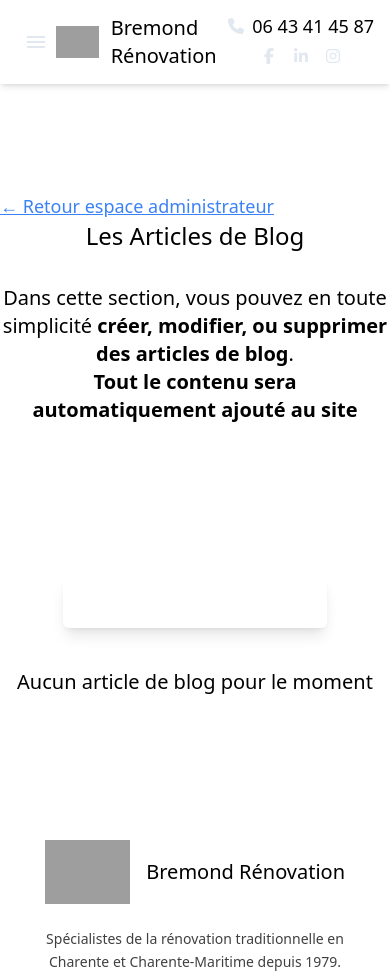
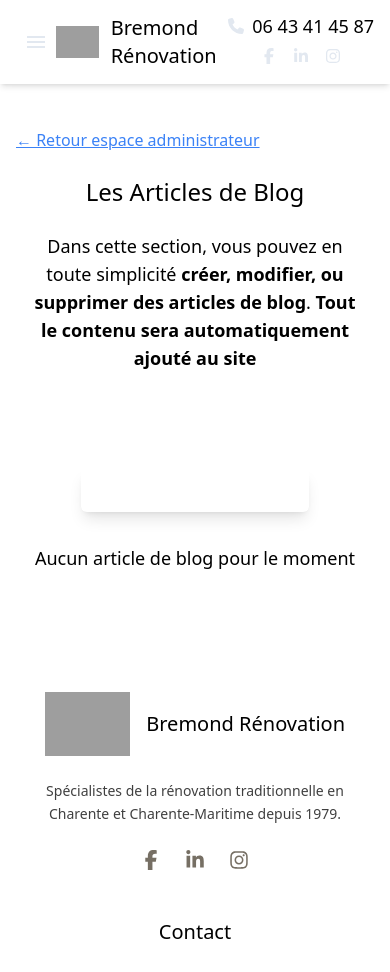
Before and after one commit to SuperGuirlande/bremond, a Django app: page /compte/blog in a window 390 px wide. Shown: the top 972 px of the page. Run offline with Django 4.2, Linux system fonts and the light colour scheme; the visitor is signed in with stand-in values (Sample User, id 1); data that the repository does not hold is empty; style sheets or scripts are compiled from the project's sources; some libraries are stand-ins or nearby versions; some web fonts are replaced; grey boxes are pictures that could not be loaded.

Commit message:
Responsive blog admin

```diff
--- a/project/accounts/templates/accounts/admin_blog.html
+++ b/project/accounts/templates/accounts/admin_blog.html
@@ -11,29 +11,29 @@ Espace Administrateur - Les Réalisations
 
 {% block content %}
 <!-- BLOG -->
-<section class="flex-1 w-full flex flex-col items-center justify-center py-20 bg-blanc relative z-[4] mt-28">
-    <div class="w-full max-w-[1280px] flex flex-col">
-        <a href="{% url 'admin_index' %}" class="text-blue-500 underline hover:text-blue-600 text-lg">← Retour espace administrateur</a>
+<section class="flex-1 w-full flex flex-col items-center justify-center py-12 sm:py-16 md:py-20 bg-blanc relative z-[4] mt-20 sm:mt-24 md:mt-28">
+    <div class="w-full max-w-[1280px] flex flex-col px-4 sm:px-6 md:px-8">
+        <a href="{% url 'admin_index' %}" class="text-blue-500 underline hover:text-blue-600 text-base sm:text-lg mb-6">← Retour espace administrateur</a>
         <h1 class="text-center playfair granit text-2xl sm:text-3xl md:text-4xl lg:text-5xl xl:text-6xl 2xl:text-7xl">
             Les Articles de Blog
         </h1>
-        <p class="text-xl raleway  charbon text-center my-8">
+        <p class="text-lg sm:text-xl raleway charbon text-center my-6 sm:my-8 px-4">
             Dans cette section, vous pouvez en toute simplicité <b>créer, modifier, ou supprimer des articles de blog</b>.
-            <br>
+            <br class="hidden sm:block">
             <b>Tout le contenu sera automatiquement ajouté au site</b>
         </p>
 
         {% if request.session.success %}
         <!-- ALERT / SUCCESS -->
-            <div class="w-full max-w-[600px] mx-auto bg-green-100 border-l-4 border-green-500 rounded-md p-4 mb-6">
+            <div class="w-full max-w-[600px] mx-auto bg-green-100 border-l-4 border-green-500 rounded-md p-3 sm:p-4 mb-6">
                 <div class="flex items-center">
                     <div class="flex-shrink-0">
-                        <svg class="h-5 w-5 text-green-500" viewBox="0 0 20 20" fill="currentColor">
+                        <svg class="h-4 w-4 sm:h-5 sm:w-5 text-green-500" viewBox="0 0 20 20" fill="currentColor">
                             <path fill-rule="evenodd" d="M10 18a8 8 0 100-16 8 8 0 000 16zm3.707-9.293a1 1 0 00-1.414-1.414L9 10.586 7.707 9.293a1 1 0 00-1.414 1.414l2 2a1 1 0 001.414 0l4-4z" clip-rule="evenodd"/>
                         </svg>
                     </div>
                     <div class="ml-3">
-                        <p class="text-green-700 font-medium text-lg">
+                        <p class="text-green-700 font-medium text-base sm:text-lg">
                             {{ request.session.success }}
                         </p>
                     </div>
@@ -44,47 +44,47 @@ Espace Administrateur - Les Réalisations
     </div>
 </section>
 
-<section class="w-full flex flex-col">
-
-    <div class="my-10 flex flex-col text-left w-full max-w-[1080px] mx-auto">
+<section class="w-full flex flex-col px-4 sm:px-6 md:px-8">
+    <div class="my-6 sm:my-8 md:my-10 flex flex-col text-left w-full max-w-[1080px] mx-auto">
         <a href="{% url 'create_article' %}" class="mx-auto">
-            <button class="bg-granit uppercase text-xl text-white py-3 px-8 rounded-md hover:bg-amber-900 hover:-translate-y-1
-                hover:shadow-xl shadow-lg transition-all duration-300 ease-in-out">
+            <button class="bg-granit uppercase text-lg sm:text-xl text-white py-2 sm:py-3 px-6 sm:px-8 rounded-md hover:bg-amber-900
+                hover:-translate-y-1 hover:shadow-xl shadow-lg transition-all duration-300 ease-in-out">
                 Rédiger un article
             </button>
         </a>
         {% if not articles.exists %}
-            <p class="text-xl md:text-2xl raleway font-light charbon my-10 text-center">
+            <p class="text-lg sm:text-xl md:text-2xl raleway font-light charbon my-8 sm:my-10 text-center">
                 Aucun article de blog pour le moment
             </p>
 
         {% else %}
-        <div class="my-10 flex flex-col gap-5">
+        <div class="my-6 sm:my-8 md:my-10 flex flex-col gap-4 sm:gap-5">
             {% for article in articles %}
-                <div class="bg-blanc rounded-2xl flex gap-5 sm:gap-10 p-3 sm:p-8 sm:px-12 items-center">
-                    <div class="h-40 basis-40 shrink-0 grow-0 overflow-hidden rounded-xl">
-                        <img src="{{article.thumbnail.url}}" alt="Miniture de l'article {{article.title}}" class="h-full w-full object-cover object-center hover:scale-105 transition-all duration-300">
+                <div class="bg-blanc rounded-xl sm:rounded-2xl flex flex-col sm:flex-row gap-3 sm:gap-5 md:gap-10 p-3 sm:p-6 md:p-8 md:px-12">
+                    <div class="h-32 sm:h-40 w-full sm:w-40 sm:basis-40 shrink-0 grow-0 overflow-hidden rounded-lg sm:rounded-xl">
+                        <img src="{{article.thumbnail.url}}" alt="Miniture de l'article {{article.title}}"
+                             class="h-full w-full object-cover object-center hover:scale-105 transition-all duration-300">
                     </div>
-                    <div class="flex flex-col gap-3 h-full">
+                    <div class="flex flex-col gap-2 sm:gap-3 h-full flex-1">
                         <p class="text-xs sm:text-sm raleway text-slate-500">
                             Rédigé le {{article.created_on}} | Dernière modification le {{article.last_updated}}
                         </p>
-                        <h3 class="text-xl sm:text-2xl playfair charbon font-semibold">{{article.title}}</h3>
-                        <p class="line-clamp-2 text-lg font-light raleway charbon">{{article.introduction}}</p>
+                        <h3 class="text-lg sm:text-xl md:text-2xl playfair charbon font-semibold">{{article.title}}</h3>
+                        <p class="line-clamp-2 text-base sm:text-lg font-light raleway charbon">{{article.introduction}}</p>
 
-                        <div class="flex gap-5 mt-auto justify-end w-max">
-                            <a href="{% url 'edit_article' article.id %}">
-                                <button class="py-2 px-5 rounded-md uppercase text-white bg-blue-500 hover:bg-blue-400">
+                        <div class="flex flex-wrap gap-2 sm:gap-5 mt-3 sm:mt-auto justify-start sm:justify-end w-full sm:w-max">
+                            <a href="{% url 'edit_article' article.id %}" class="w-full sm:w-auto">
+                                <button class="w-full sm:w-auto py-2 px-4 sm:px-5 rounded-md uppercase text-sm sm:text-base text-white bg-blue-500 hover:bg-blue-400">
                                     Modifier l'article
                                 </button>
                             </a>
-                            <a href="{% url 'article_detail' article.slug %}">
-                                <button class="py-2 px-5 rounded-md uppercase text-white bg-gray-500 hover:bg-gray-400">
+                            <a href="{% url 'article_detail' article.slug %}" class="w-full sm:w-auto">
+                                <button class="w-full sm:w-auto py-2 px-4 sm:px-5 rounded-md uppercase text-sm sm:text-base text-white bg-gray-500 hover:bg-gray-400">
                                     Apercu
                                 </button>
                             </a>
-                            <a href="{% url 'confirm_delete_article' article.slug %}">
-                                <button class="py-2 px-5 rounded-md uppercase text-white bg-red-500 hover:bg-red-400">
+                            <a href="{% url 'confirm_delete_article' article.slug %}" class="w-full sm:w-auto">
+                                <button class="w-full sm:w-auto py-2 px-4 sm:px-5 rounded-md uppercase text-sm sm:text-base text-white bg-red-500 hover:bg-red-400">
                                     Supprimer
                                 </button>
                             </a>
@@ -96,5 +96,4 @@ Espace Administrateur - Les Réalisations
         {% endif %}
     </div>
 </section>
-
 {% endblock %}
```
Also changed, not shown: 1 other file.
